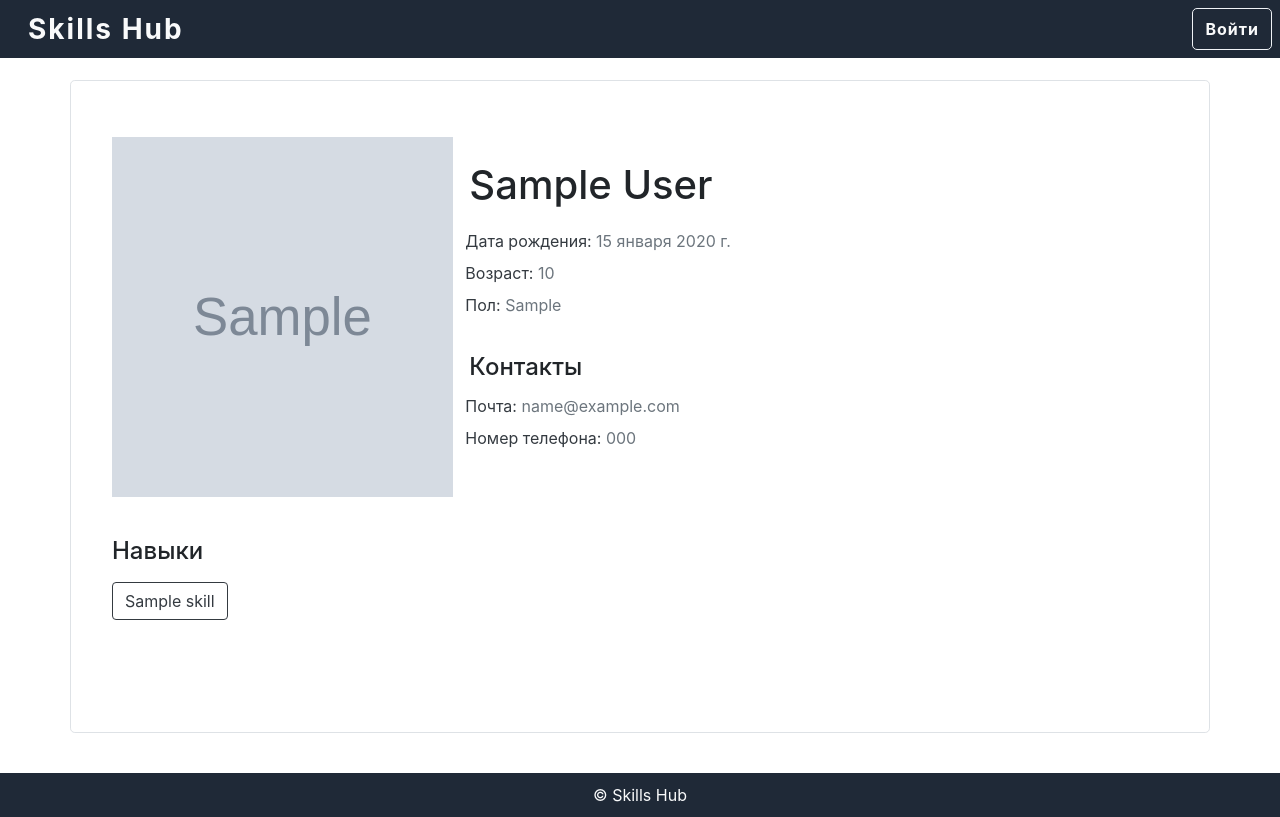
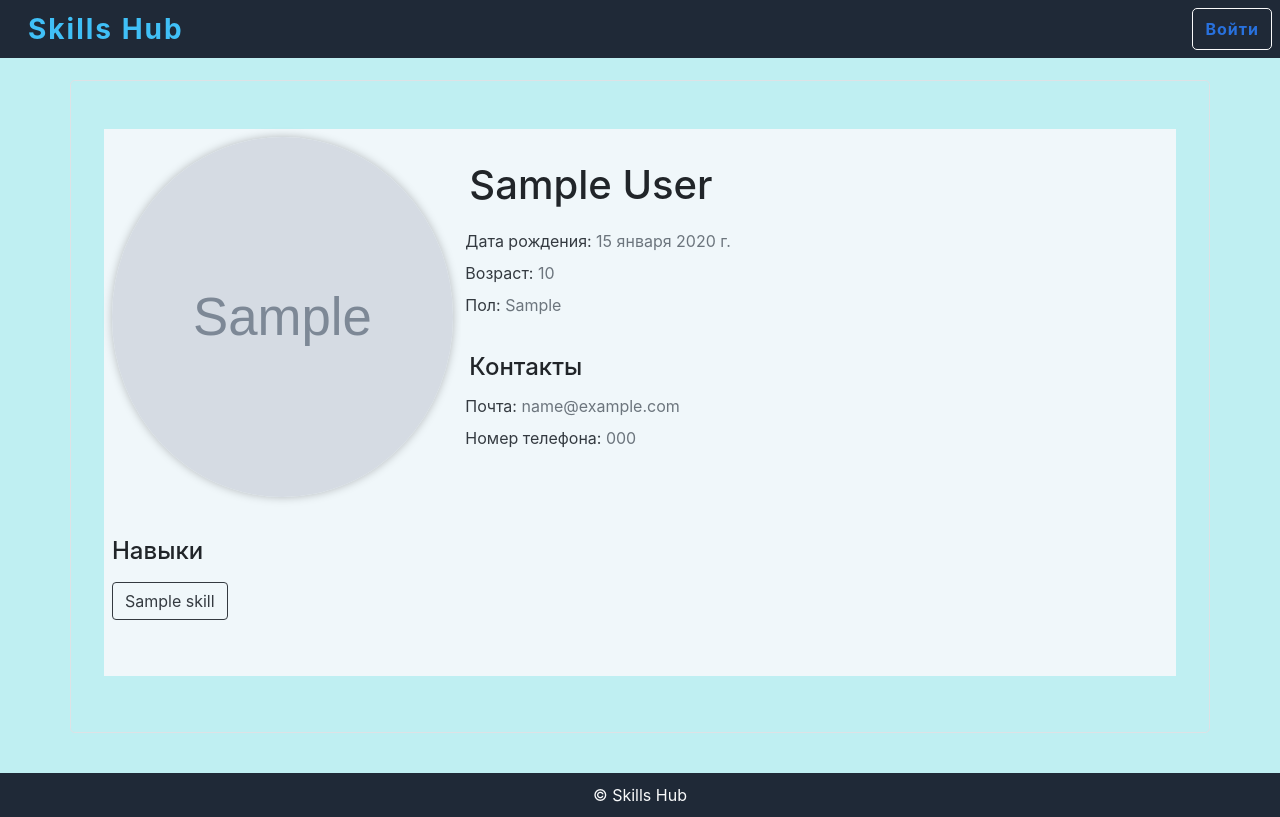
Before and after one commit to v-suyarov/SkillsHub, a Django app: page /profile/1 in a window 1280 px wide. Run offline with Django 4.2, Linux system fonts and the light colour scheme; tables that the repository leaves empty hold one stand-in row (values such as "Sample post"); grey boxes marked "Sample" are stand-in pictures; some libraries are stand-ins or nearby versions.

```diff
--- a/MainSite/templates/profile_card.html
+++ b/MainSite/templates/profile_card.html
@@ -6,9 +6,10 @@
         <div class="col-lg-4 col-sm-12 centre " >
 
             {% if student.photo %}
-            <img src="{{student.photo.url}}" alt="{{ student.full_name }}" class="my-3 fixed-height img-fluid pr-2 rounded">
+            <img src="{{student.photo.url}}" alt="{{ student.full_name }}" class="round-img">  <!-- фото круглое -->
+
             {% else %}
-            <img src="{% static 'image/default.jpg' %}" alt="{{ student.full_name }}" class="my-3 fixed-height img-fluid rounded pr-2">
+            <img src="{% static 'image/default.jpg' %}" alt="{{ student.full_name }}" class="round-img">  <!-- фото круглое -->
             {% endif %}
 
         </div>
--- a/Media/static/css/base.css
+++ b/Media/static/css/base.css
@@ -5,6 +5,7 @@ body {
     min-height: 100vh;
     display: flex;
     flex-direction: column;
+
 }
 
 .header {
@@ -59,13 +60,14 @@ a {
 
 /* Стили для ссылок в навигации */
 .header a {
-    color: #f9fafb;
+    color: #40c0f7;    /*слова на верхней строчке на главной странице, кроме выйти*/
     text-decoration: none;
     margin-left: 20px
+
 }
 
-.header a:hover {
-    color: #9393b8;
+.header a:hover {    /*слова на верхней строчке на главной странице при наведении*/
+    color: #fcfcfc;
     text-decoration: none;
 }
 
@@ -73,8 +75,8 @@ a {
 a.button {
    display: inline-block;
   background-color: transparent;
-  border: 1px solid #eff2f6;
-  color: #f9fafb;
+  border: 1px solid #f9fafb;
+  color: #2871de; /*кнопка выйти на верхней строчке*/
   padding-top: 8px;
   padding-bottom: 8px;
   padding-left: 12px;
@@ -100,3 +102,24 @@ a.button:hover {
     color: #4b5563;
     text-decoration: underline;
 }
+
+.container {              /*передний общий фон*/
+  background-color: #bfeff2;
+}
+
+.row{                        /*фон поля карточки пользователя*/
+    background-color: #f0f7fa;
+}
+
+.content{                        /*общий задний фон*/
+     background-color: #bfeff2;
+}
+
+
+img {                  /*круглое фото в личном профиле*/
+   width: 400px;
+  height: 300px;
+  border-radius: 50%;
+  box-shadow: 0 0 10px rgba(0, 0, 0, 0.25);
+  border: 2px solid #fff;
+}
--- a/Media/static/css/login.css
+++ b/Media/static/css/login.css
@@ -36,6 +36,6 @@
   transition: background-color 0.2s;
 }
 
-.btn:hover {
-  background-color: #60a5fa;
+.btn:hover {           /*кнопка войти при входе при наведении*/
+  background-color: #4662eb;
 }
```
Also changed, not shown: Media/static/css/profile_card.css (+10 -0 lines), Media/static/css/styles.css (+6 -2 lines), MainSite/migrations/0007_alter_student_photo.py (added), Media/static/css/user_profile.css (line endings or trailing spaces).
